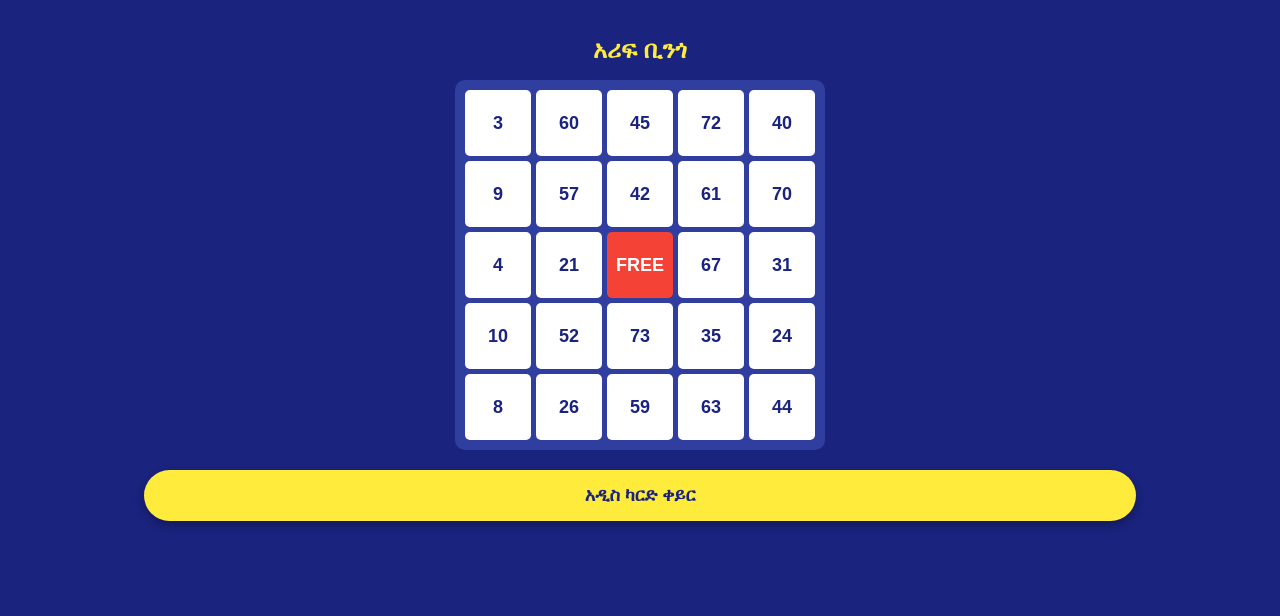
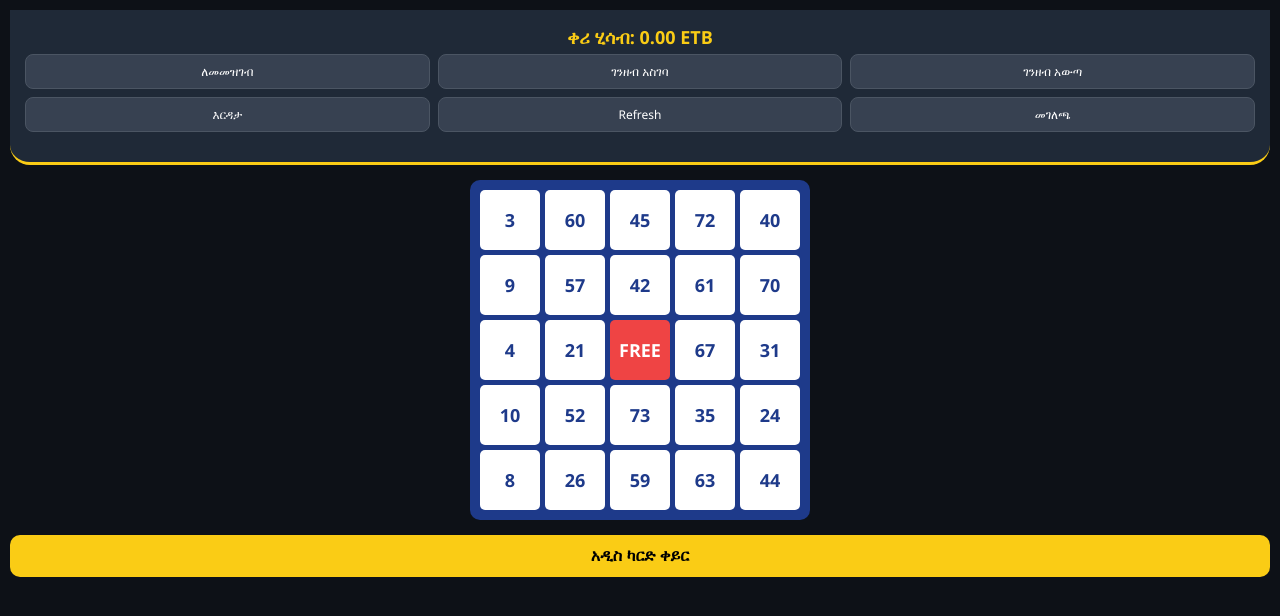
Before and after one commit to AbesentArif/arif-bingo, a plain HTML site: page index.html in a window 1280 px wide. Drawn offline with Linux system fonts and the light colour scheme.

Commit message:
Update index.html

```diff
--- a/index.html
+++ b/index.html
@@ -3,46 +3,63 @@
 <head>
     <meta charset="UTF-8">
     <meta name="viewport" content="width=device-width, initial-scale=1.0, maximum-scale=1.0, user-scalable=no">
-    <title>Arif Bingo</title>
+    <title>አሪፍ ቢንጎ - Arif Bingo</title>
     <style>
-        body { font-family: sans-serif; background-color: #1a237e; color: white; text-align: center; margin: 0; padding: 20px; overflow: hidden; }
-        h1 { color: #ffeb3b; font-size: 24px; }
-        .grid { display: grid; grid-template-columns: repeat(5, 1fr); gap: 5px; max-width: 350px; margin: 0 auto; background: #303f9f; padding: 10px; border-radius: 10px; }
-        .cell { width: 100%; aspect-ratio: 1/1; background: white; color: #1a237e; display: flex; align-items: center; justify-content: center; font-size: 18px; font-weight: bold; border-radius: 5px; cursor: pointer; }
-        .cell.marked { background: #f44336; color: white; }
-        .btn { margin-top: 20px; padding: 15px 30px; background: #ffeb3b; color: #1a237e; border: none; border-radius: 50px; font-weight: bold; font-size: 18px; width: 80%; cursor: pointer; box-shadow: 0 4px 10px rgba(0,0,0,0.3); }
-        .btn:active { transform: scale(0.95); background: #fbc02d; }
+        body { font-family: 'Segoe UI', sans-serif; background-color: #0d1117; color: white; text-align: center; margin: 0; padding: 10px; }
+        .header { background: #1f2937; padding: 15px; border-radius: 0 0 20px 20px; margin-bottom: 15px; border-bottom: 3px solid #facc15; }
+        .balance-box { font-size: 18px; color: #facc15; font-weight: bold; margin-bottom: 5px; }
+
+        /* Menu Buttons */
+        .menu-grid { display: grid; grid-template-columns: repeat(3, 1fr); gap: 8px; margin-bottom: 15px; }
+        .menu-item { background: #374151; padding: 8px; border-radius: 8px; font-size: 12px; cursor: pointer; border: 1px solid #4b5563; }
+        .menu-item:active { background: #facc15; color: black; }
+
+        .grid { display: grid; grid-template-columns: repeat(5, 1fr); gap: 5px; max-width: 320px; margin: 0 auto; background: #1e3a8a; padding: 10px; border-radius: 10px; }
+        .cell { width: 100%; aspect-ratio: 1/1; background: white; color: #1e3a8a; display: flex; align-items: center; justify-content: center; font-size: 18px; font-weight: bold; border-radius: 5px; }
+        .cell.marked { background: #ef4444 !important; color: white !important; }
+
+        .play-btn { margin-top: 15px; padding: 12px; background: #facc15; color: black; border: none; border-radius: 10px; font-weight: bold; width: 100%; font-size: 16px; }
     </style>
 </head>
 <body>
-    <h1>አሪፍ ቢንጎ</h1>
+
+    <div class="header">
+        <div class="balance-box">ቀሪ ሂሳብ: 0.00 ETB</div>
+        <div class="menu-grid">
+            <div class="menu-item" onclick="alert('በቅርቡ ይከፈታል')">ለመመዝገብ</div>
+            <div class="menu-item" onclick="alert('ገንዘብ ለማስገባት')">ገንዘብ አስገባ</div>
+            <div class="menu-item" onclick="alert('ገንዘብ ለማውጣት')">ገንዘብ አውጣ</div>
+            <div class="menu-item" onclick="alert('እርዳታ')">እርዳታ</div>
+            <div class="menu-item" onclick="location.reload()">Refresh</div>
+            <div class="menu-item" onclick="alert('Account Settings')">መገለጫ</div>
+        </div>
+    </div>
+
     <div class="grid" id="bingoGrid"></div>
-    <button class="btn" onclick="generateNewBoard()">አዲስ ካርድ ቀይር</button>
+    <button class="play-btn" onclick="generateNewBoard()">አዲስ ካርድ ቀይር</button>
 
     <script>
         function generateNewBoard() {
             const grid = document.getElementById('bingoGrid');
             grid.innerHTML = '';
-            let numbers = [];
-            while(numbers.length < 25) {
+            let nums = [];
+            while(nums.length < 25) {
                 let r = Math.floor(Math.random() * 75) + 1;
-                if(numbers.indexOf(r) === -1) numbers.push(r);
+                if(!nums.includes(r)) nums.push(r);
             }
-
-            numbers.forEach((num, index) => {
-                const cell = document.createElement('div');
-                cell.className = 'cell';
-                if(index === 12) {
-                    cell.innerText = 'FREE';
-                    cell.classList.add('marked');
+            nums.forEach((n, i) => {
+                const c = document.createElement('div');
+                c.className = 'cell';
+                if(i === 12) {
+                    c.innerText = 'FREE';
+                    c.classList.add('marked');
                 } else {
-                    cell.innerText = num;
-                    cell.onclick = function() { this.classList.toggle('marked'); };
+                    c.innerText = n;
+                    c.onclick = function() { this.classList.toggle('marked'); };
                 }
-                grid.appendChild(cell);
+                grid.appendChild(c);
             });
         }
-        // ጌሙ ሲከፈት ወዲያውኑ ካርድ እንዲያመጣ
         generateNewBoard();
     </script>
 </body>
```
